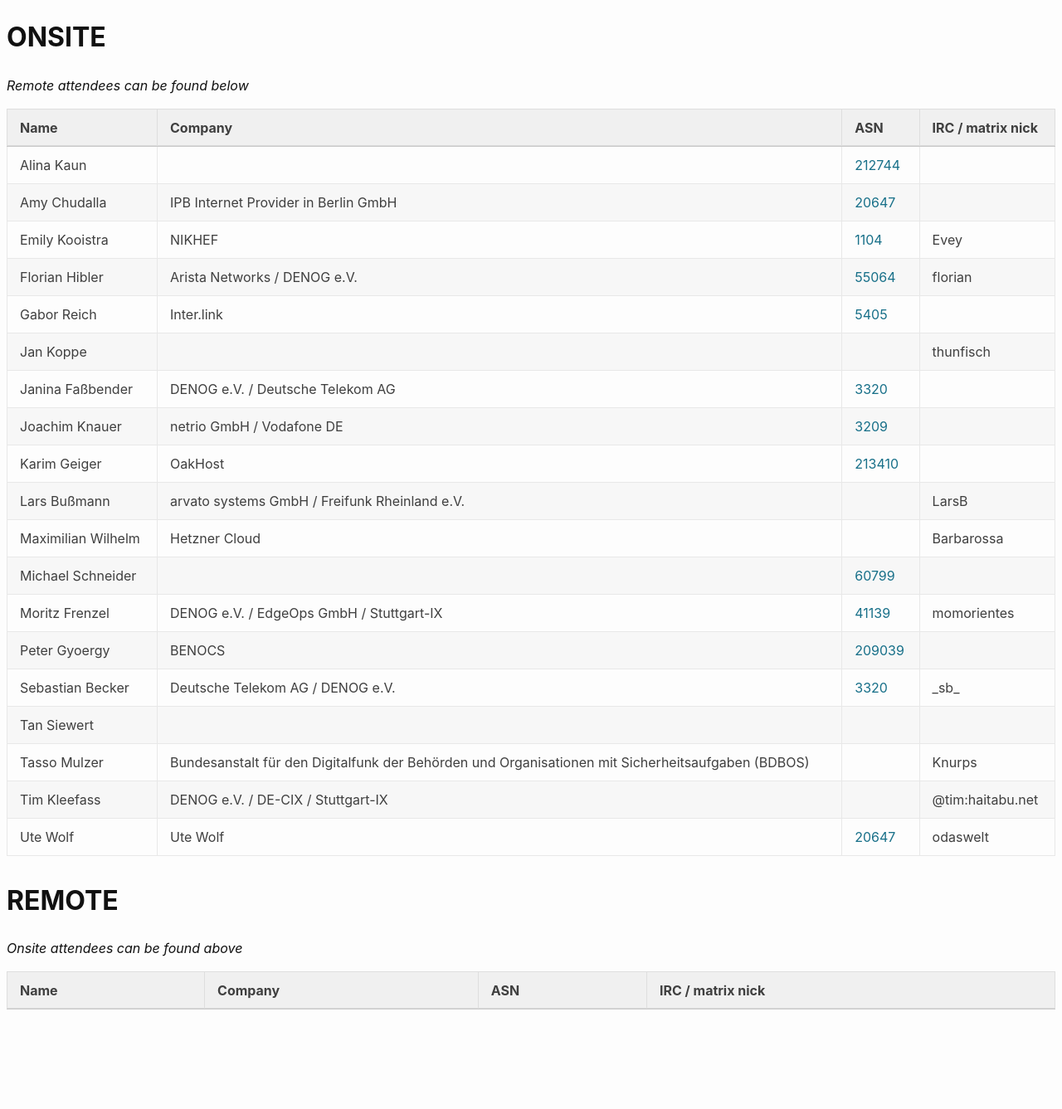
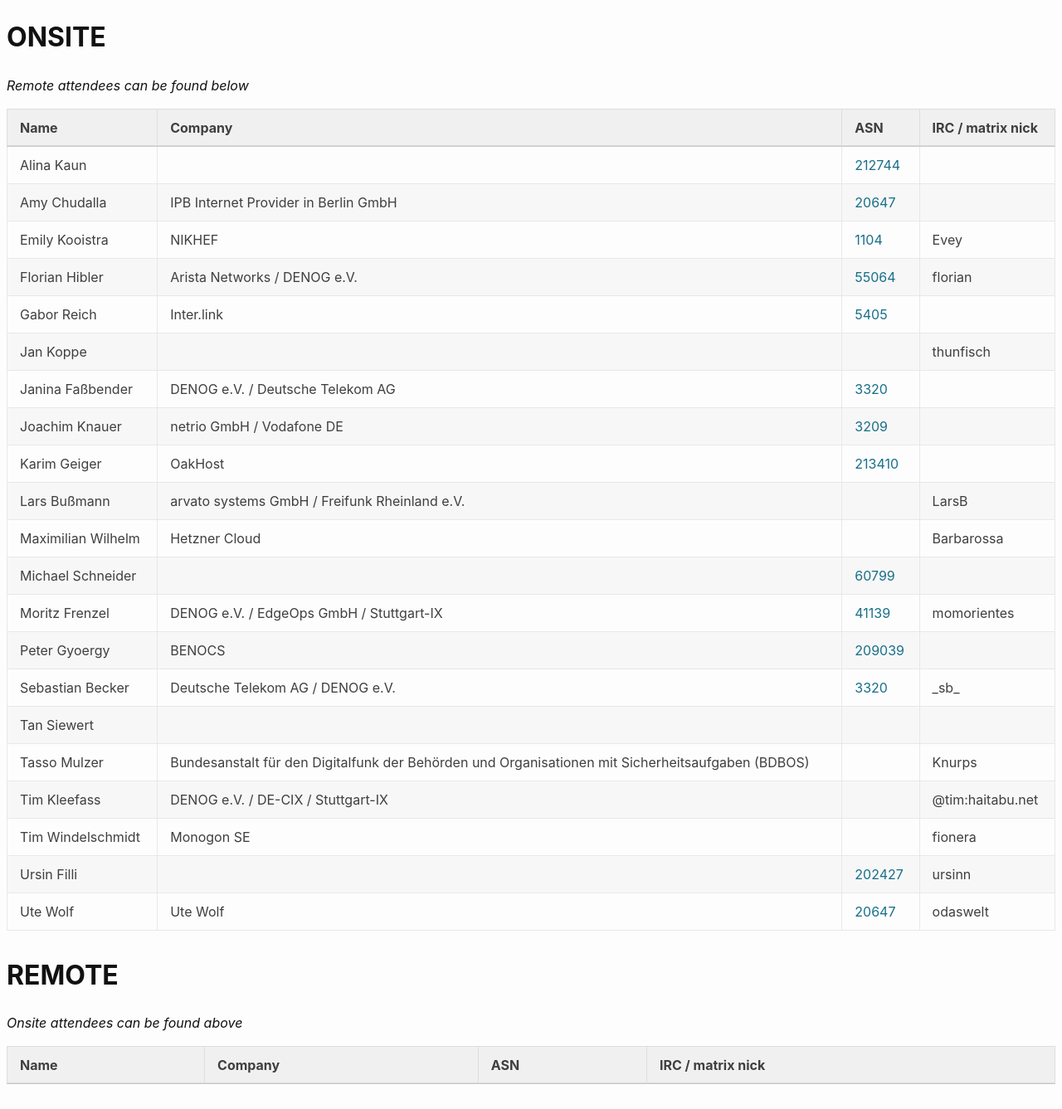
Before and after one commit to denog/pretix-attendeelist, a Jekyll site: the page built from denog17/index.markdown, in a window 1280 px wide and 1337 px high. Shown: the whole window at 83% size. Built offline with Jekyll 4.4.1, drawn with Linux system fonts in a browser that asks for light colours.

Commit message:
Latest data: Mon Apr 28 12:39:36 UTC 2025

```diff
--- a/_data/attendees_denog17_onsite.json
+++ b/_data/attendees_denog17_onsite.json
@@ -108,6 +108,18 @@
     "asn": null
   },
   {
+    "name": "Tim Windelschmidt",
+    "company": "Monogon SE",
+    "irc": "fionera",
+    "asn": null
+  },
+  {
+    "name": "Ursin Filli",
+    "company": null,
+    "irc": "ursinn",
+    "asn": "202427"
+  },
+  {
     "name": "Ute Wolf",
     "company": "Ute Wolf",
     "irc": "odaswelt",
```
